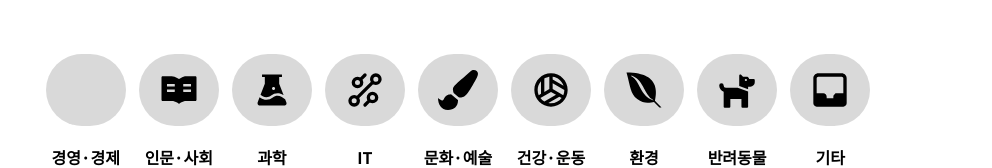
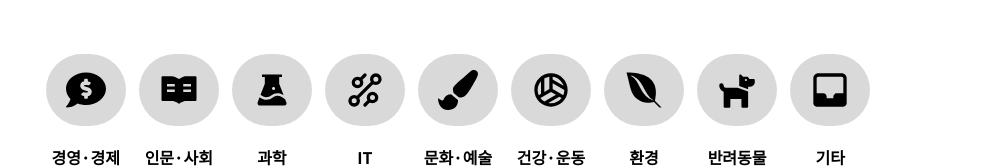
Before and after one commit to UMC-MMM/Client, a React (Create React App) app in the folder mmm_client/: page / in a window 1280 px wide. Shown: the part 203-371 px from the top of the page, without its empty margins (182-1174 px from the left). Built offline with nearby package versions, Linux system fonts and the light colour scheme.

Commit message:
메인페이지 설문조사 카테고리 컴포넌트 리액트 아이콘 추가

```diff
--- a/mmm_client/src/components/surveyCategory.jsx
+++ b/mmm_client/src/components/surveyCategory.jsx
@@ -1,5 +1,6 @@
 import React from "react";
 import CategoryButton from "./categoryButton";
+import { FaCommentDollar } from "react-icons/fa";
 import { AiFillRead } from "react-icons/ai";
 import { AiFillExperiment } from "react-icons/ai";
 import { GrTechnology } from "react-icons/gr";
@@ -14,7 +15,10 @@ const SurveyCategory = () => {
     <div className="surveyCategory">
       <div className="surveyCategoryTitle">설문조사 카테고리</div>
       <div className="surveyCategoryContainer">
-        <CategoryButton title="경영·경제" />
+        <CategoryButton
+          title="경영·경제"
+          icon={<FaCommentDollar size="40px" />}
+        />
         <CategoryButton title="인문·사회" icon={<AiFillRead size="40px" />} />
         <CategoryButton title="과학" icon={<AiFillExperiment size="40px" />} />
         <CategoryButton title="IT" icon={<GrTechnology size="40px" />} />
```
